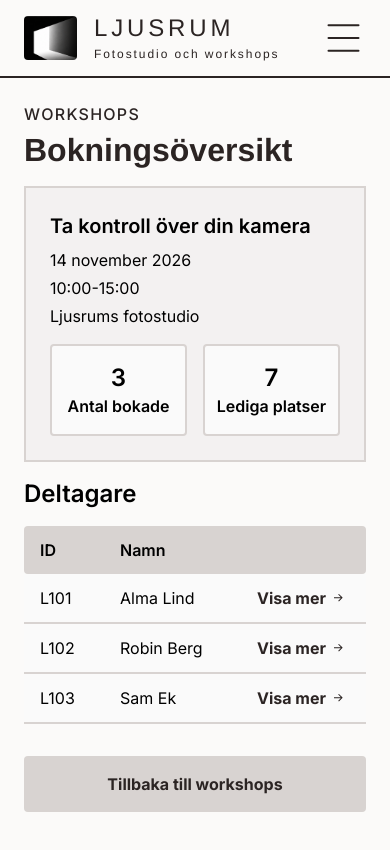
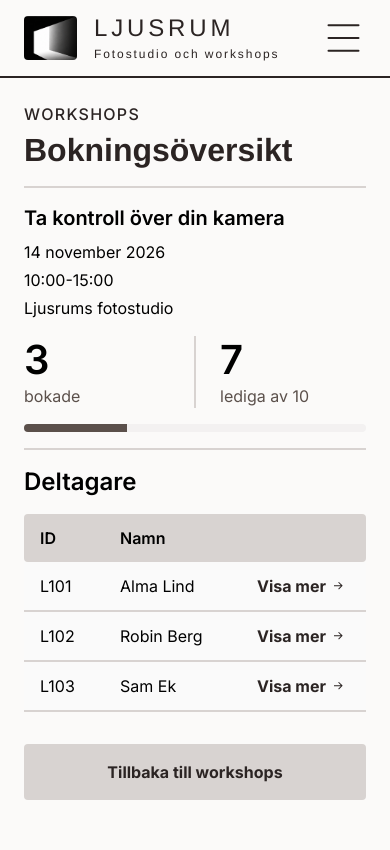
Before and after one commit to jennifernkarlsson/jennifers-fotokurs, a React (Vite) app: page /admin/workshop/14-november in a window 390 px wide. Shown: the top 850 px of the page. Built offline with nearby package versions, Linux system fonts and the light colour scheme.

Commit message:
Bokningsöversikt: statistik som ren information (siffror, lediga av 10, beläggningsstapel) utan kortform
Co-Authored-By: Claude Opus 5.5 <noreply@anthropic.com>
Claude-Session: https://claude.ai/code/session_01KovHTKFrcuu74FJVpFBUCD

```diff
--- a/src/components/ljusrum/ljusrum.css
+++ b/src/components/ljusrum/ljusrum.css
@@ -303,25 +303,21 @@ html:has(.ljusrum) { background-color: #fbfaf9; }
   background: var(--ljus-bg);
 }
 .summary__info { flex: 1 1 0; min-width: 0; display: flex; flex-direction: column; gap: 8px; }
-.summary__stats { flex: 0 0 418px; min-width: 0; display: flex; justify-content: flex-end; gap: 18px; }
-
-.stat {
-  width: 200px;
-  min-width: 150px;
-  display: flex;
-  flex-direction: column;
-  align-items: center;
-  gap: 8px;
-  padding: 16px 48px;
-  background: var(--ljus-card);
-  border: 2px solid var(--ljus-secondary);
-  border-radius: 4px;
-  text-align: center;
-  font-weight: 600;
+.summary__stats {
+  flex: 0 0 360px;
+  min-width: 0;
+  display: grid;
+  grid-template-columns: 1fr 2px 1fr;
+  column-gap: 24px;
+  align-items: end;
 }
-.stat__icon { height: 74px; width: auto; object-fit: contain; }
-.stat__value { font-size: 24px; line-height: 32px; }
-.stat__label { font-size: 16px; line-height: 24px; white-space: nowrap; margin-top: -8px; }  /* siffra och etikett sitter ihop */
+/* Statistik som ren information (ingen kortform, så den inte ser klickbar ut) */
+.stat { display: flex; flex-direction: column; }
+.stat__value { font-size: 40px; line-height: 48px; font-weight: 600; }
+.stat__label { font-size: 16px; line-height: 24px; color: var(--ljus-extra); white-space: nowrap; }
+.stat-sep { align-self: stretch; background: var(--ljus-secondary); }
+.stat-bar { grid-column: 1 / -1; height: 8px; margin-top: 16px; background: var(--ljus-card); border-radius: 4px; overflow: hidden; }
+.stat-bar > div { height: 100%; background: var(--ljus-extra); }
 
 .participants { display: flex; flex-direction: column; gap: 16px; }
 
@@ -383,8 +379,7 @@ html:has(.ljusrum) { background-color: #fbfaf9; }
 
 @media (max-width: 900px) {
   .workshop-row__info .admin-h2 { max-width: 288px; }
-  .stat { width: 150px; padding: 16px 12px; }
-  .summary__stats { flex: 0 0 auto; }
+  .summary__stats { flex: 0 0 280px; }
 }
 
 /* ---------- Mobil (Figma: 402 px) ---------- */
@@ -548,28 +543,13 @@ html:has(.ljusrum) { background-color: #fbfaf9; }
   .summary {
     flex-direction: column;
     align-items: stretch;
-    gap: 16px;                  /* info → rutor */
-    max-width: 352px;
-    margin: 0 auto;
-    padding: 24px;
-    background: var(--ljus-card);
-    border: 2px solid var(--ljus-secondary);
+    gap: 16px;                  /* info → siffror */
+    padding: 16px 0;
   }
   .summary .info-list img { display: none; }
   .summary .info-list--large li { font-size: 16px; line-height: 24px; }
-  .summary__stats { justify-content: flex-start; gap: 16px; }
   .summary .admin-h2 { font-size: 20px; line-height: 28px; }   /* Medel rubrik */
-  .stat {
-    flex: 1 1 0;
-    width: auto;
-    min-width: 0;
-    gap: 0;
-    padding: 16px 8px;
-    background: var(--ljus-white);
-  }
-  .stat__icon,
-  .stat__divider { display: none; }
-  .stat__label { margin-top: 0; }
+  .summary__stats { flex: none; width: 100%; }
 
   .participants-table .col-count,
   .participants-table .col-email { display: none; }
--- a/src/routes/admin.workshop.$workshopId.jsx
+++ b/src/routes/admin.workshop.$workshopId.jsx
@@ -59,9 +59,18 @@ function BookingOverview() {
             </ul>
           </div>
 
+          {/* Ren information, ingen kortform: siffror, etiketter och en beläggningsstapel */}
           <div className="summary__stats">
-            <Stat icon="/images/booked.png" iconWidth={127} iconHeight={74} value={booked} label="Antal bokade" />
-            <Stat icon="/images/seats.png" iconWidth={109} iconHeight={73} value={free} label="Lediga platser" />
+            <Stat value={booked} label="bokade" />
+            <span className="stat-sep" aria-hidden="true" />
+            <Stat value={free} label={`lediga av ${workshop.capacity}`} />
+            <div
+              className="stat-bar"
+              role="img"
+              aria-label={`${booked} av ${workshop.capacity} platser bokade`}
+            >
+              <div style={{ width: `${Math.round((booked / workshop.capacity) * 100)}%` }} />
+            </div>
           </div>
         </div>
       </section>
@@ -113,11 +122,9 @@ function BookingOverview() {
   )
 }
 
-function Stat({ icon, iconWidth, iconHeight, value, label }) {
+function Stat({ value, label }) {
   return (
     <div className="stat">
-      <img className="stat__icon" src={icon} alt="" width={iconWidth} height={iconHeight} />
-      <img className="stat__divider" src="/icons/divider.svg" alt="" width="72" height="2" />
       <p className="stat__value">{value}</p>
       <p className="stat__label">{label}</p>
     </div>
```
